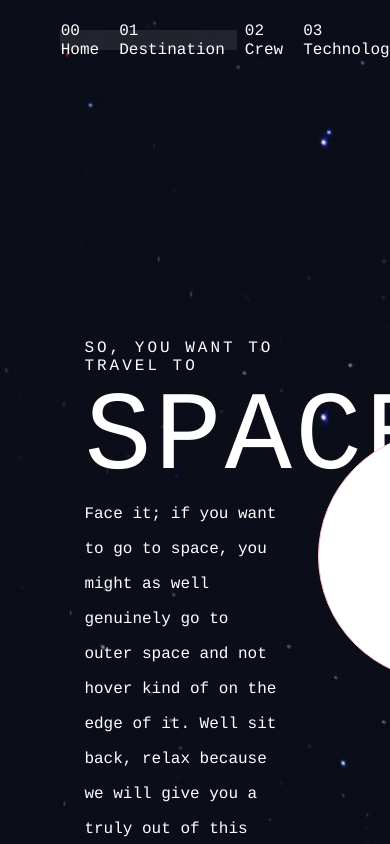
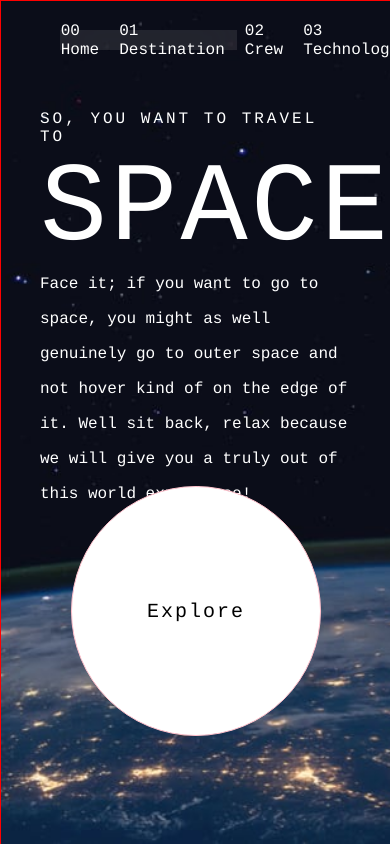
Before and after one commit to programmer686/space, a Next.js app: page / in a window 390 px wide. Built offline with nearby package versions, Linux system fonts and the light colour scheme.

Commit message:
my changes

```diff
--- a/styles/Home.module.css
+++ b/styles/Home.module.css
@@ -22,7 +22,7 @@
 .bodyContainer {
   display: flex;
   justify-content: space-between;
-  align-items: center;
+  align-items: flex-end;
   width: 100vw;
   margin-bottom: 10vw;
 }
@@ -74,6 +74,7 @@
   font-size: 2rem;
   border: 1px solid pink;
   margin-right: 10vh;
+  margin-bottom: 20px;
 }
 
 @media (max-width: 1500px) {
@@ -83,7 +84,7 @@
   }
 
   .textContainer {
-    width: 60vw;
+    width: 50vw;
     height: 80vh;
     line-height: normal;
     padding: 0;
@@ -101,13 +102,14 @@
 
   .textInfo {
     font-size: 1em;
-    width: 50vw;
+    width: 35vw;
   }
 
   .btn {
     font-size: 20px;
     margin: 0;
     margin-right: 10vh;
+    margin-bottom: 15vh;
 }
 
 
@@ -128,3 +130,42 @@
 }
 
 }
+
+@media (max-width: 500px) {
+  .home {
+    background-image: url("../public/assets/home/background-home-mobile.jpg");
+  }
+
+  .body {
+    flex-direction: column;
+    justify-content: center;
+    align-items: center;
+    border: 1px solid red;
+  }
+
+  .bodyContainer {
+    flex-direction: column;
+    justify-content: center;
+    align-items: center;
+    margin-bottom: 0;
+  }
+
+  .textContainer {
+    width: 80vw;
+    height: fit-content;
+    margin-left: 0;
+    margin-bottom: 5vh;
+  }
+
+  .textHeader, .texInfo{
+    font-size: 1rem;
+  }
+
+  .textInfo {
+    width: 80vw;
+  }
+
+  .btn {
+    margin: 0;
+  }
+}
```
Also changed, not shown: styles/CrewCard.module.css (+25 -24 lines), styles/destinationCard.module.css (+21 -22 lines).
